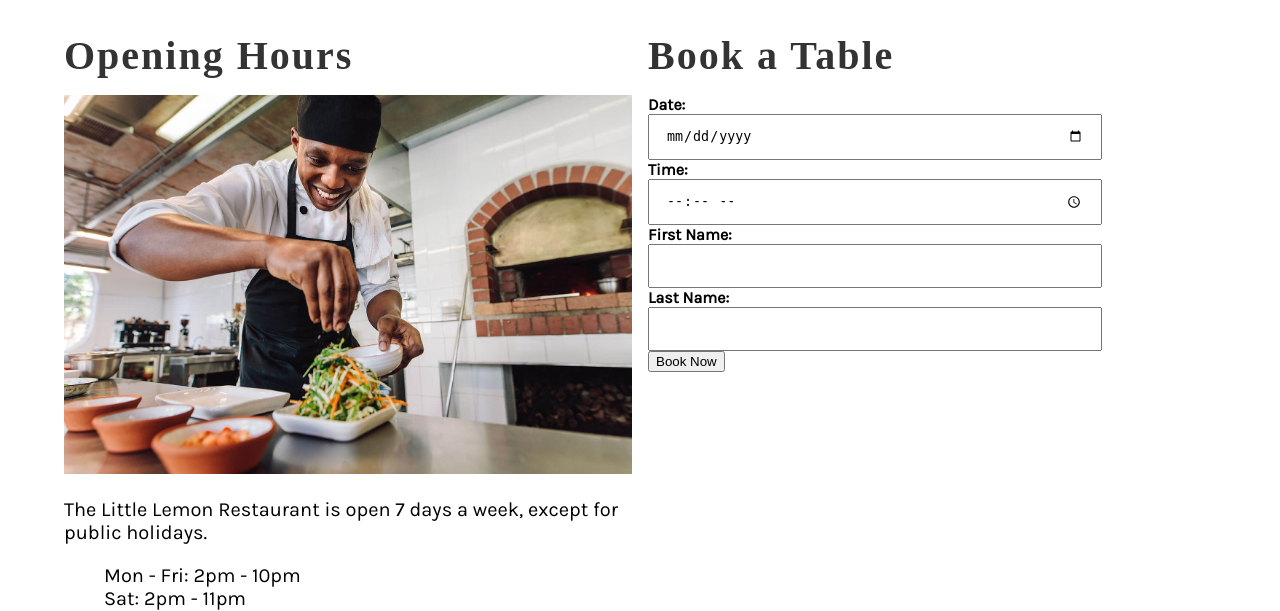
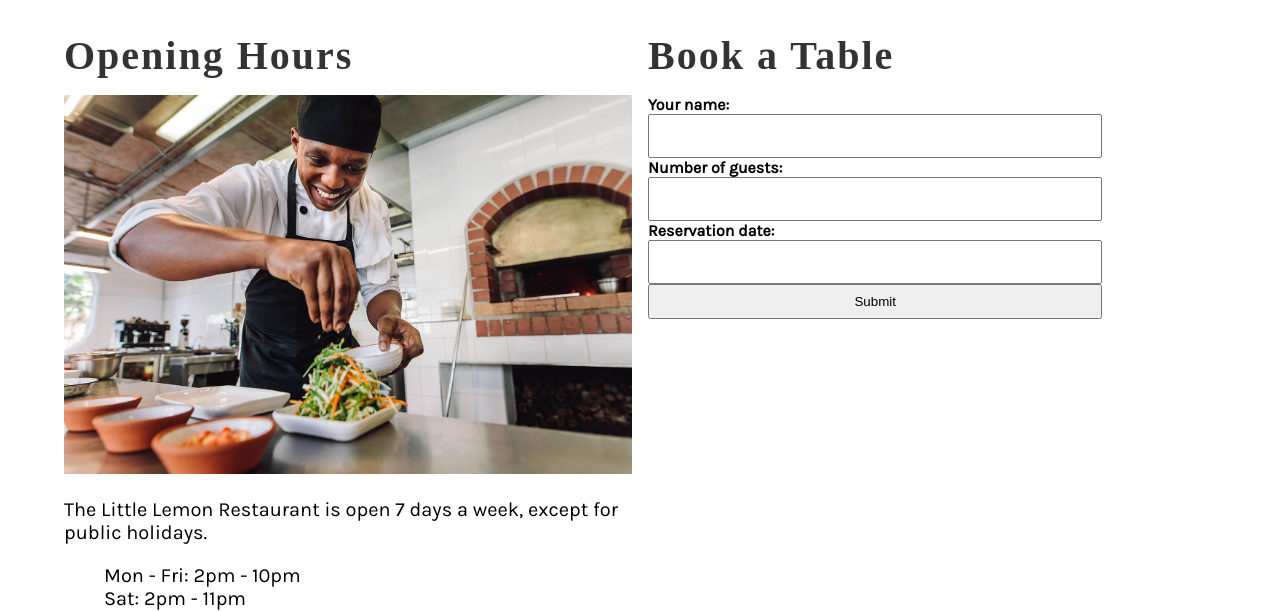
Before and after one commit to andytheandroid/littlelemon, a Django app: page /restaurant/bookTable in a window 1280 px wide. Shown: the part 244-855 px from the top of the page. Run offline with Django 5.2, Linux system fonts and the light colour scheme; some web fonts are replaced.

Commit message:
created Booking form

```diff
--- a/littlelemon/urls.py
+++ b/littlelemon/urls.py
@@ -38,7 +38,7 @@ urlpatterns = [
     path('auth/', include('djoser.urls.authtoken')),
     path('api-token-auth/', obtain_auth_token),
     path('restaurant/about/', views.about, name='about'),
-    path('restaurant/bookTable', views.book, name="book")
+    path('restaurant/bookTable', views.book_table, name="book_table")
 
 
 
--- /dev/null
+++ b/restaurant/forms.py
@@ -0,0 +1,7 @@
+from django import forms
+
+
+class BookingForm(forms.Form):
+    your_name = forms.CharField(label="Your name", max_length=100)
+    numberofguests = forms.IntegerField(label="Number of guests")
+    date = forms.DateField(label="Reservation date")
--- a/restaurant/urls.py
+++ b/restaurant/urls.py
@@ -12,6 +12,7 @@ urlpatterns = [
         path('message/', views.msg),
         path('auth/', include('djoser.urls')),
         path('auth/', include('djoser.urls.authtoken')),
-        path('api-token-auth/', obtain_auth_token)
+        path('api-token-auth/', obtain_auth_token),
+
 
 ]
--- a/restaurant/views.py
+++ b/restaurant/views.py
@@ -7,32 +7,55 @@ from .models import Booking
 from .serializers import MenuItemSerializer, BookingSerializer
 from rest_framework.permissions import IsAuthenticated
 from rest_framework.decorators import api_view, permission_classes
+from django.http import HttpResponseRedirect
+from django.shortcuts import render
+
+from .forms import BookingForm
 
 
 def index(request):
-  return render(request, 'index.html', {})
+    return render(request, 'index.html', {})
+
 
 def about(request):
-  return render(request, 'about.html', {})
+    return render(request, 'about.html', {})
+
 
 def book(request):
-  return render(request, 'booking.html', {})
+    return render(request, 'booking.html', {})
+
+
+def book_table(request):
+    if request.method == "POST":
+        form = BookingForm(request.POST)
+        if form.is_valid():
+            # Process the form data (e.g., save to database)
+            # Redirect to a success page or render a different template
+            return HttpResponseRedirect('/success/')
+    else:
+        form = BookingForm()  # Initialize an empty form for GET requests
+
+    context = {'form': form}
+    return render(request, 'booking.html', context)
+
 
 class MenuItemsView(ListCreateAPIView):
-  permission_classes = [IsAuthenticated]
-  queryset = MenuItem.objects.all()
-  serializer_class = MenuItemSerializer
+    permission_classes = [IsAuthenticated]
+    queryset = MenuItem.objects.all()
+    serializer_class = MenuItemSerializer
 
 
 class SingleMenuItemView(RetrieveUpdateAPIView, DestroyAPIView):
-   permission_classes = [IsAuthenticated]
-   queryset = MenuItem.objects.all()
-   serializer_class = MenuItemSerializer
+    permission_classes = [IsAuthenticated]
+    queryset = MenuItem.objects.all()
+    serializer_class = MenuItemSerializer
+
 
 class BookingViewSet(ModelViewSet):
     permission_classes = [IsAuthenticated]
     queryset = Booking.objects.all()
     serializer_class = BookingSerializer
+
 
 class MenuItemViewSet(ModelViewSet):
     permission_classes = [IsAuthenticated]
@@ -44,4 +67,4 @@ class MenuItemViewSet(ModelViewSet):
 @permission_classes([IsAuthenticated])
 # @authentication_classes([TokenAuthentication])
 def msg(request):
-   return request.response({"message":"This view is protected"})
+    return request.response({"message": "This view is protected"})
--- a/templates/booking.html
+++ b/templates/booking.html
@@ -43,7 +43,7 @@
         <li><a href="#">Home</a></li>
         <li><a href="{% url 'about' %}">About</a></li>
         <li><a href="#">Menu</a></li>
-        <li><a href="{% url 'book' %}">Book</a></li>
+        <li><a href="{% url 'book_table' %}">Book</a></li>
       </ul>
   </nav>
 <body>
@@ -62,21 +62,16 @@
         <li>Sun: 2pm - 9pm</li>
       </ul>
     </article>
-    <article>
+       <article>
+
       <h2>Book a Table</h2>
-      <form action="#" method="post">
-        {% csrf_token %}
-        <label for="date">Date:</label>
-        <input type="date" id="date" name="date" required>
-        <label for="time">Time:</label>
-        <input type="time" id="time" name="time" required>
-        <label for="first_name">First Name:</label>
-        <input type="text" id="first_name" name="first_name" required>
-        <label for="last_name">Last Name:</label>
-        <input type="text" id="last_name" name="last_name" required>
-        <button type="submit">Book Now</button>
+      <form action="" method="post">
+         {% csrf_token %}
+        {{ form }}
+        <input type="submit" value="Submit">
       </form>
-    </article>
+       </article>
+
   </section>
       </ul>
     </article>
```
